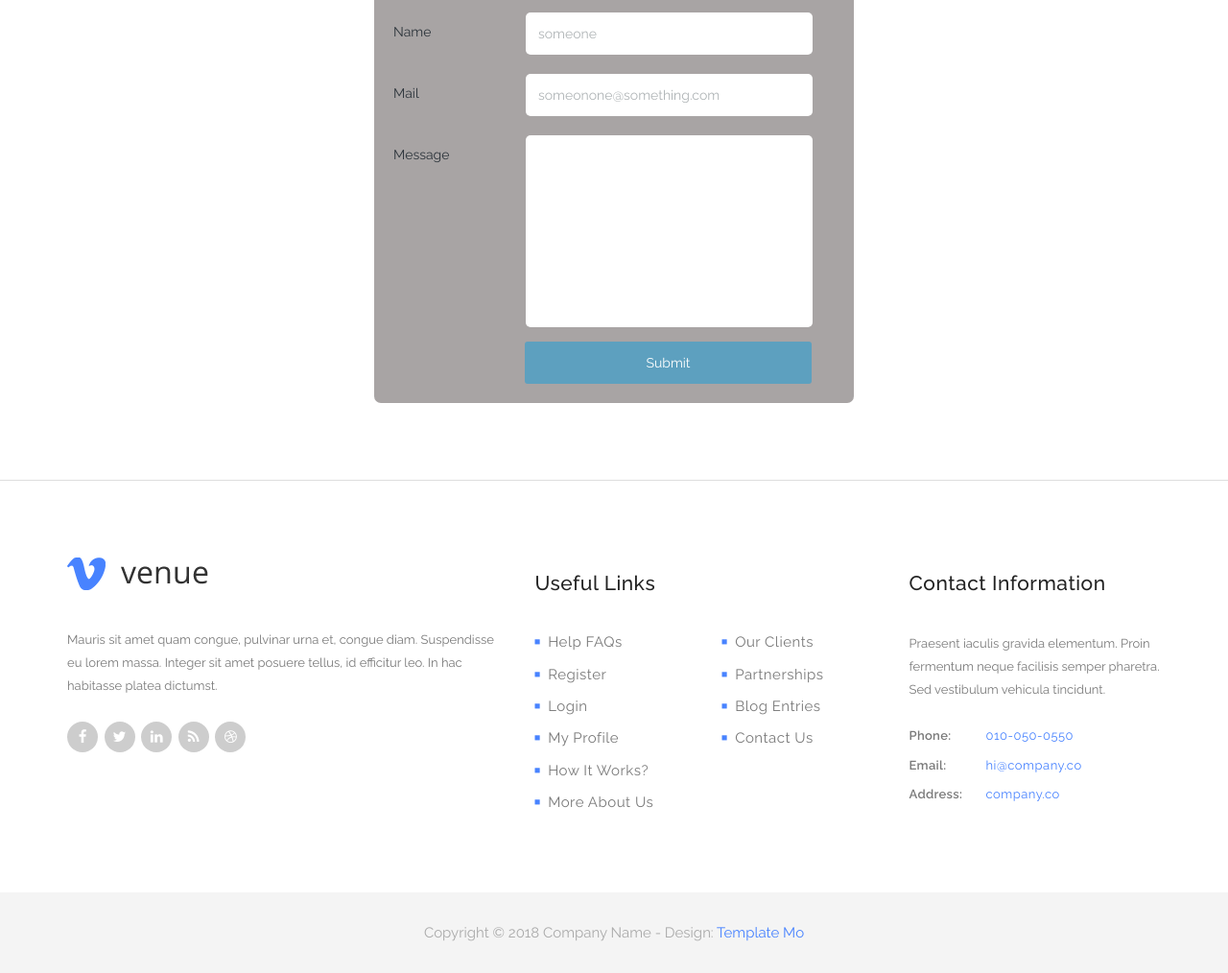
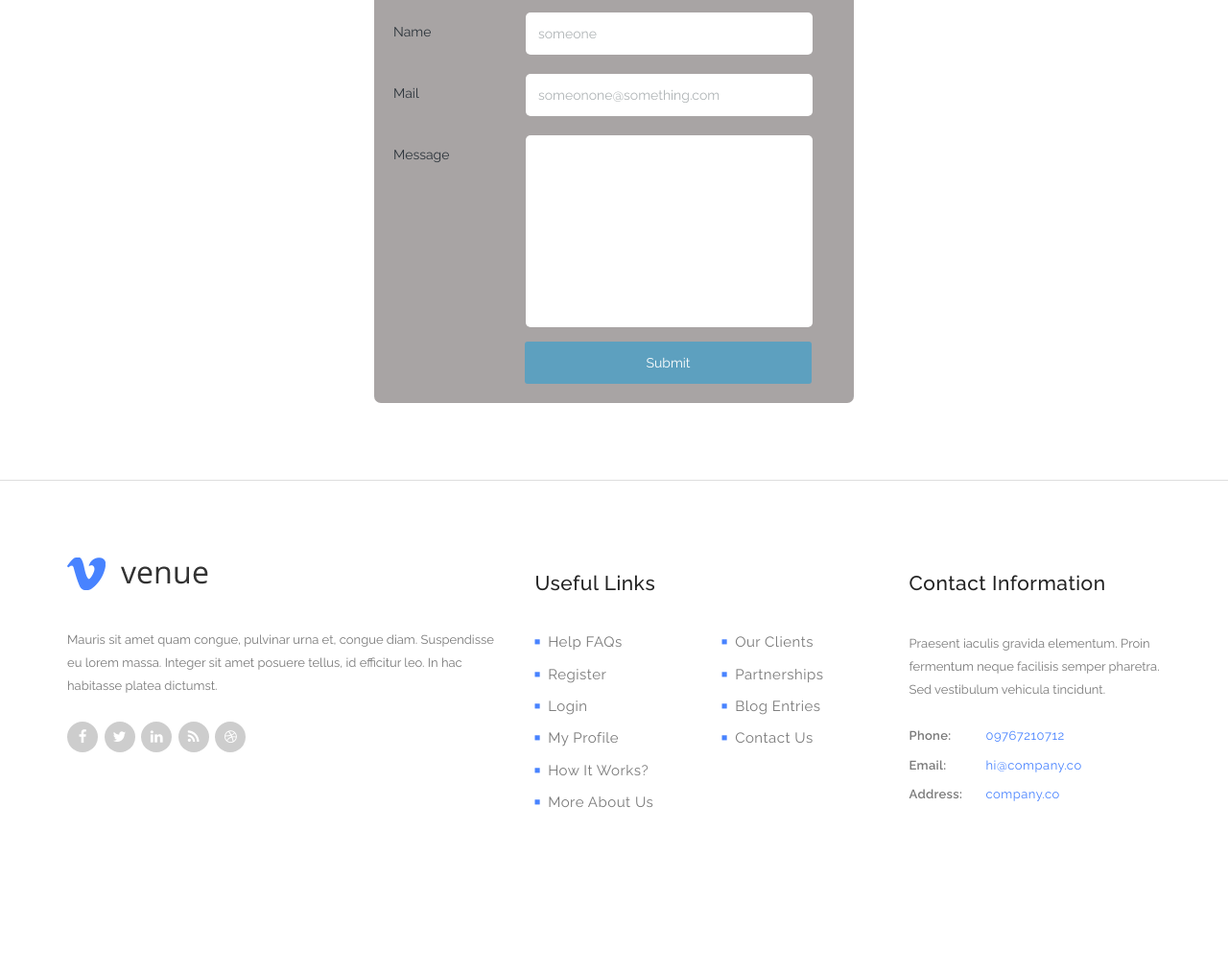
Before and after one commit to SergeiHein/nwayoo, a plain HTML site: page about.html in a window 1280 px wide. Shown: the part 242-1256 px from the top of the page at 96% size. After the commit the page ends 1172 px from the top, so only its background shows below. Drawn offline with nearby package versions, Linux system fonts and the light colour scheme.

Commit message:
Update about.html

```diff
--- a/about.html
+++ b/about.html
@@ -192,7 +192,7 @@
                 facilisis semper pharetra. Sed vestibulum vehicula tincidunt.
               </p>
               <ul>
-                <li><span>Phone:</span><a href="#">010-050-0550</a></li>
+                <li><span>Phone:</span><a href="#">09767210712</a></li>
                 <li><span>Email:</span><a href="#">hi@company.co</a></li>
                 <li><span>Address:</span><a href="#">company.co</a></li>
               </ul>
@@ -202,12 +202,12 @@
       </div>
     </footer>
 
-    <div class="sub-footer">
+<!--     <div class="sub-footer">
       <p>
         Copyright &copy; 2018 Company Name - Design:
         <a rel="nofollow" href="http://www.templatemo.com">Template Mo</a>
       </p>
-    </div>
+    </div> -->
 
     <script
       src="https://ajax.googleapis.com/ajax/libs/jquery/1.11.2/jquery.min.js"
```
